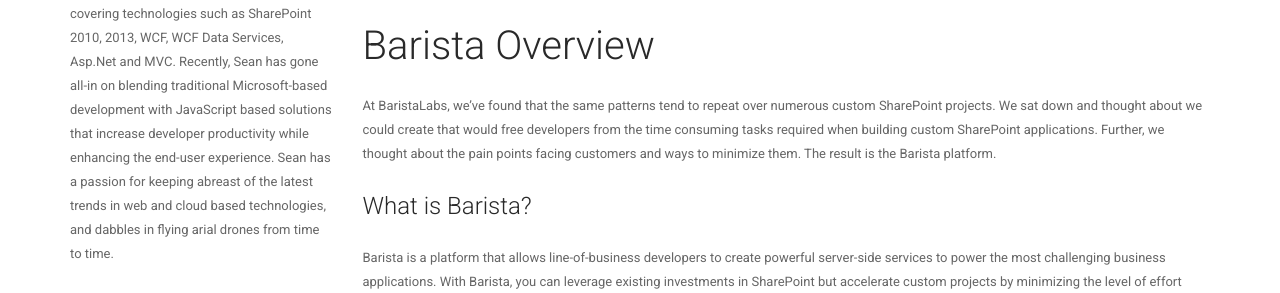
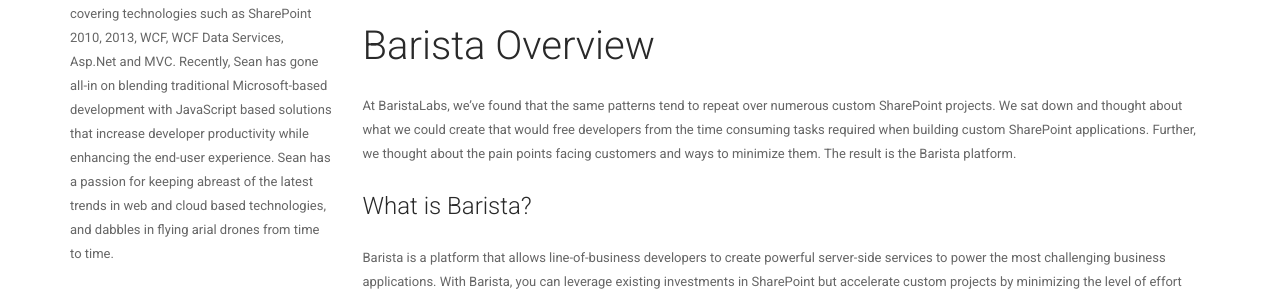
Before and after one commit to BaristaLabs/BaristaLabs.github.io, a Jekyll site: the page built from _posts/2013-09-13-barista-sharepoint-overview.md, in a window 1280 px wide and 900 px high. Shown: the part 191-484 px from the top of the window. Built offline with Jekyll 4.4.1, drawn with Linux system fonts in a browser that asks for light colours.

Commit message:
Add feed icon; fix typo;

```diff
--- a/_includes/footer.html
+++ b/_includes/footer.html
@@ -64,6 +64,11 @@
               <i class="fa fa-instagram fa-alt"></i>
             </a>
           </li>
+          <li>
+            <a href="/feed.xml">
+              <i class="fa fa-rss fa-alt"></i>
+            </a>
+          </li>
         </ul>
       </div>
     </div>
--- a/_posts/2013-09-13-barista-sharepoint-overview.md
+++ b/_posts/2013-09-13-barista-sharepoint-overview.md
@@ -7,7 +7,7 @@
 ---
 
 ## Barista Overview
-At BaristaLabs, we've found that the same patterns tend to repeat over numerous custom SharePoint projects.  We sat down and thought about we could create that would free developers from the time consuming tasks required when building custom SharePoint applications. Further, we thought about the pain points facing customers and ways to minimize them.
+At BaristaLabs, we've found that the same patterns tend to repeat over numerous custom SharePoint projects.  We sat down and thought about what we could create that would free developers from the time consuming tasks required when building custom SharePoint applications. Further, we thought about the pain points facing customers and ways to minimize them.
 The result is the Barista platform.
 
 #### What is Barista?
--- a/blog/index.html
+++ b/blog/index.html
@@ -123,6 +123,9 @@
                     </div>
                 </div>
                 <!--end of widget-->
+                <div class="widget">
+                    <h6 class="title"><a href="/feed.xml" style="color: #FF6600"><i class="fa fa-rss fa-2x" aria-hidden="true"></i></a></h6>
+                </div>
             </div>
             <!--end of sidebar-->
         </div>
```
